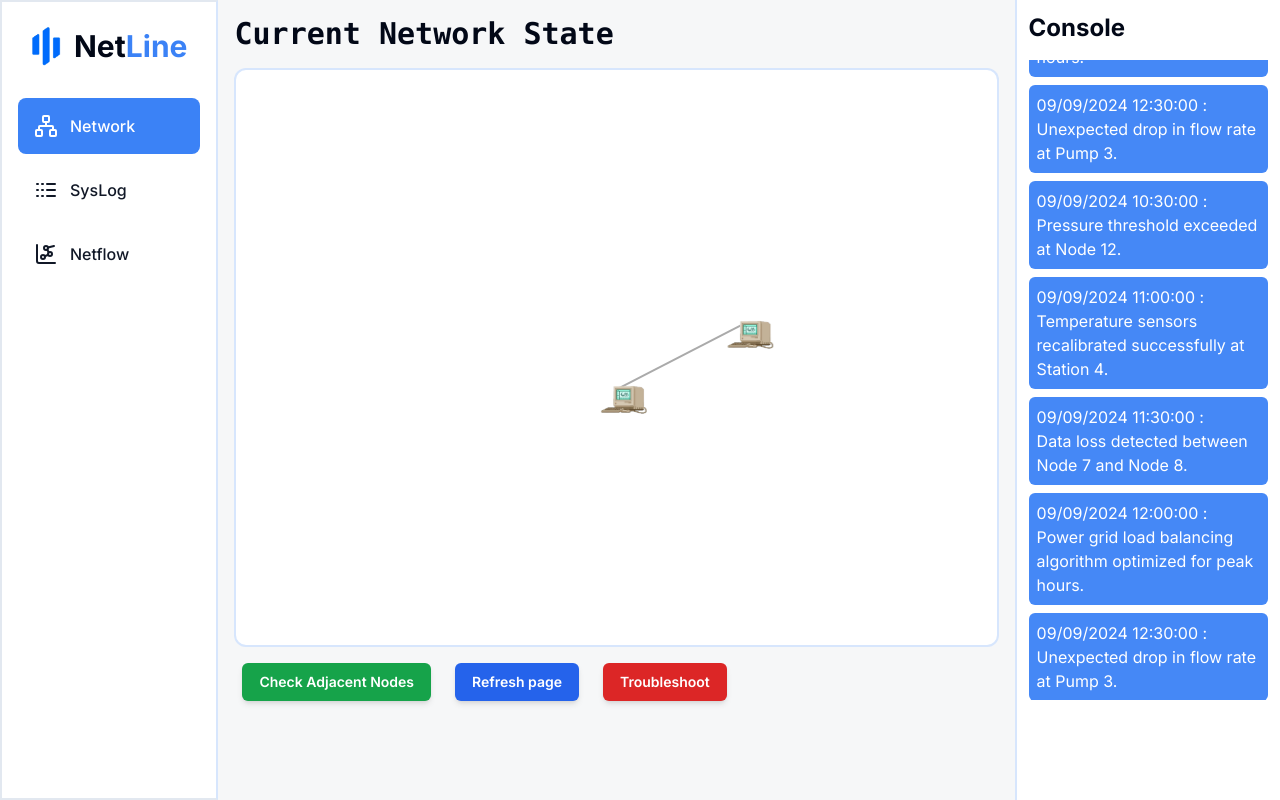
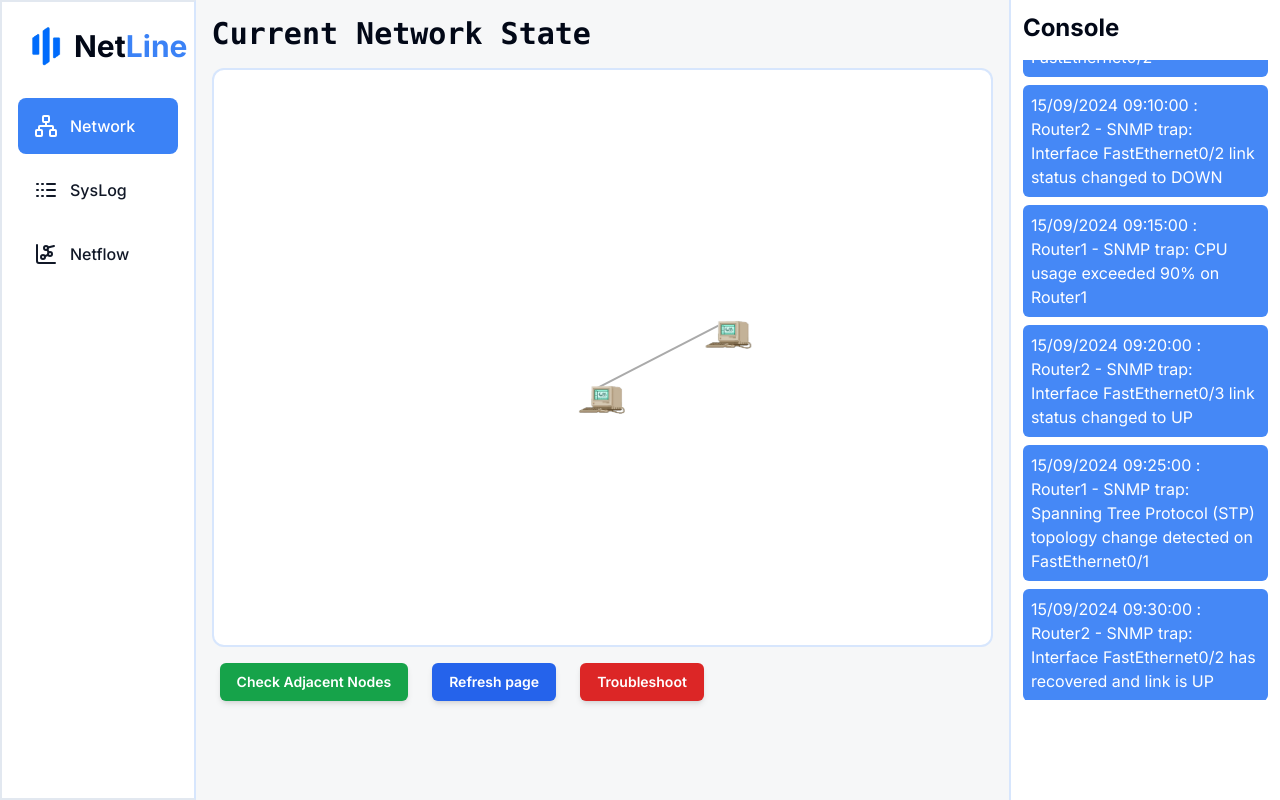
Before and after one commit to Naman-B-Parlecha/NetLine, a Next.js app: page / in a window 1280 px wide. Built offline with nearby package versions, Linux system fonts and the light colour scheme.

Commit message:
snmp polling

```diff
--- a/app/components/Console/Console.tsx
+++ b/app/components/Console/Console.tsx
@@ -5,9 +5,10 @@ import cls from "./console.module.css";
 import { formatDate } from "@/app/lib/timeFormatter";
 
 interface DataItem {
-  event: string;
-  time: string;
-  key: number;
+  consoleMessage: string;
+  timestamp: string;
+  index: number;
+  routerID: string;
 }
 
 const Console = ({ logs }: { logs: DataItem[] }) => {
@@ -53,10 +54,12 @@ const Console = ({ logs }: { logs: DataItem[] }) => {
         {logs?.length > 0 &&
           logs.map((l) => (
             <div
-              key={l.key}
+              key={l.index}
               className="bg-blue-500/95 text-white w-full p-2 rounded-md whitespace-pre-line"
             >
-              {`${formatDate(l.time)} : \n${l.event}`}
+              {`${formatDate(l.timestamp)} : \n${l.routerID} - ${
+                l.consoleMessage
+              }`}
             </div>
           ))}
       </div>
--- a/app/constants/index.ts
+++ b/app/constants/index.ts
@@ -99,7 +99,8 @@ for (let i = 0; i < connections_pre.length; i++) {
     links.push({ source: source.id, target: target.id });
 }
 
-export { links };
+export const nodelinks = links;
+
 
 // export const links = [
 //     // Core Routers Connections
@@ -206,6 +207,60 @@ export const logs = [
         key: 10
     }
 ];
+
+export const snmpData = [
+    {
+        index: 1,
+        timestamp: '2024-09-15T08:45:00Z',
+        routerID: 'Router1',
+        consoleMessage: 'SNMP trap: Interface FastEthernet0/1 link status changed to DOWN'
+    },
+    {
+        index: 2,
+        timestamp: '2024-09-15T08:50:00Z',
+        routerID: 'Router1',
+        consoleMessage: 'SNMP trap: Interface FastEthernet0/1 link status changed to UP'
+    },
+    {
+        index: 3,
+        timestamp: '2024-09-15T09:00:00Z',
+        routerID: 'Router2',
+        consoleMessage: 'SNMP trap: High collision rate detected on FastEthernet0/2'
+    },
+    {
+        index: 4,
+        timestamp: '2024-09-15T09:10:00Z',
+        routerID: 'Router2',
+        consoleMessage: 'SNMP trap: Interface FastEthernet0/2 link status changed to DOWN'
+    },
+    {
+        index: 5,
+        timestamp: '2024-09-15T09:15:00Z',
+        routerID: 'Router1',
+        consoleMessage: 'SNMP trap: CPU usage exceeded 90% on Router1'
+    },
+    {
+        index: 6,
+        timestamp: '2024-09-15T09:20:00Z',
+        routerID: 'Router2',
+        consoleMessage: 'SNMP trap: Interface FastEthernet0/3 link status changed to UP'
+    },
+    {
+        index: 7,
+        timestamp: '2024-09-15T09:25:00Z',
+        routerID: 'Router1',
+        consoleMessage: 'SNMP trap: Spanning Tree Protocol (STP) topology change detected on FastEthernet0/1'
+    },
+    {
+        index: 8,
+        timestamp: '2024-09-15T09:30:00Z',
+        routerID: 'Router2',
+        consoleMessage: 'SNMP trap: Interface FastEthernet0/2 has recovered and link is UP'
+    }
+];
+
+
+
 
 export const mockLogs = [
     {
--- a/app/page.tsx
+++ b/app/page.tsx
@@ -4,7 +4,7 @@ import Console from "./components/Console/Console";
 import Navbar from "./components/NavBar";
 import ButtonGroup from "./components/Network/ButtonGroup";
 import NetworkGraph from "./components/Network/NetworkVisualizer.jsx";
-import { nodes, links, logs } from "./constants/index";
+import { nodes, nodelinks, logs, snmpData } from "./constants/index";
 import { useRouter } from "next/navigation";
 
 export default function Home() {
@@ -38,7 +38,7 @@ export default function Home() {
         <NetworkGraph
           key={refreshKey}
           nodesData={nodes}
-          linksData={links}
+          linksData={nodelinks}
           selectedNode={selectedNode}
           setSelectedNode={setSelectedNode}
           showAdjacency={showAdjacency}
@@ -50,7 +50,7 @@ export default function Home() {
           handleRefresh={handleRefresh}
         />
       </section>
-      <Console logs={logs} />
+      <Console logs={snmpData} />
     </main>
   );
 }
--- a/package.json
+++ b/package.json
@@ -17,10 +17,12 @@
     "@radix-ui/react-select": "^2.1.1",
     "@radix-ui/react-slot": "^1.1.0",
     "@reduxjs/toolkit": "^2.2.7",
+    "axios": "^1.7.7",
     "class-variance-authority": "^0.7.0",
     "clsx": "^2.1.1",
     "d3": "^7.9.0",
     "date-fns": "^3.6.0",
+    "dotenv": "^16.4.5",
     "lucide-react": "^0.439.0",
     "next": "14.2.5",
     "next-auth": "^4.24.7",
```
Also changed, not shown: actions/index.tsx (added, +43 -0 lines), app/netflow/page.tsx (+5 -2 lines), 2 other files (tests, documents, lock files or other folders).
